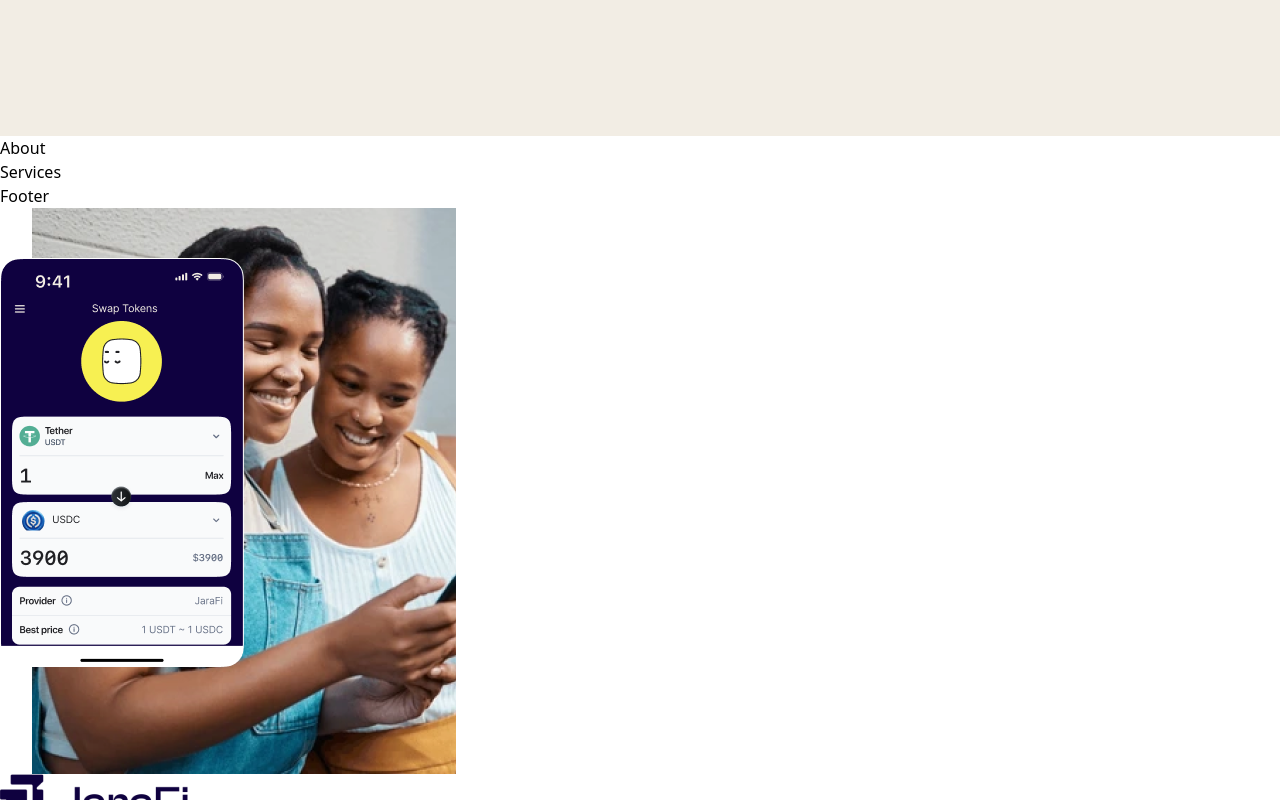
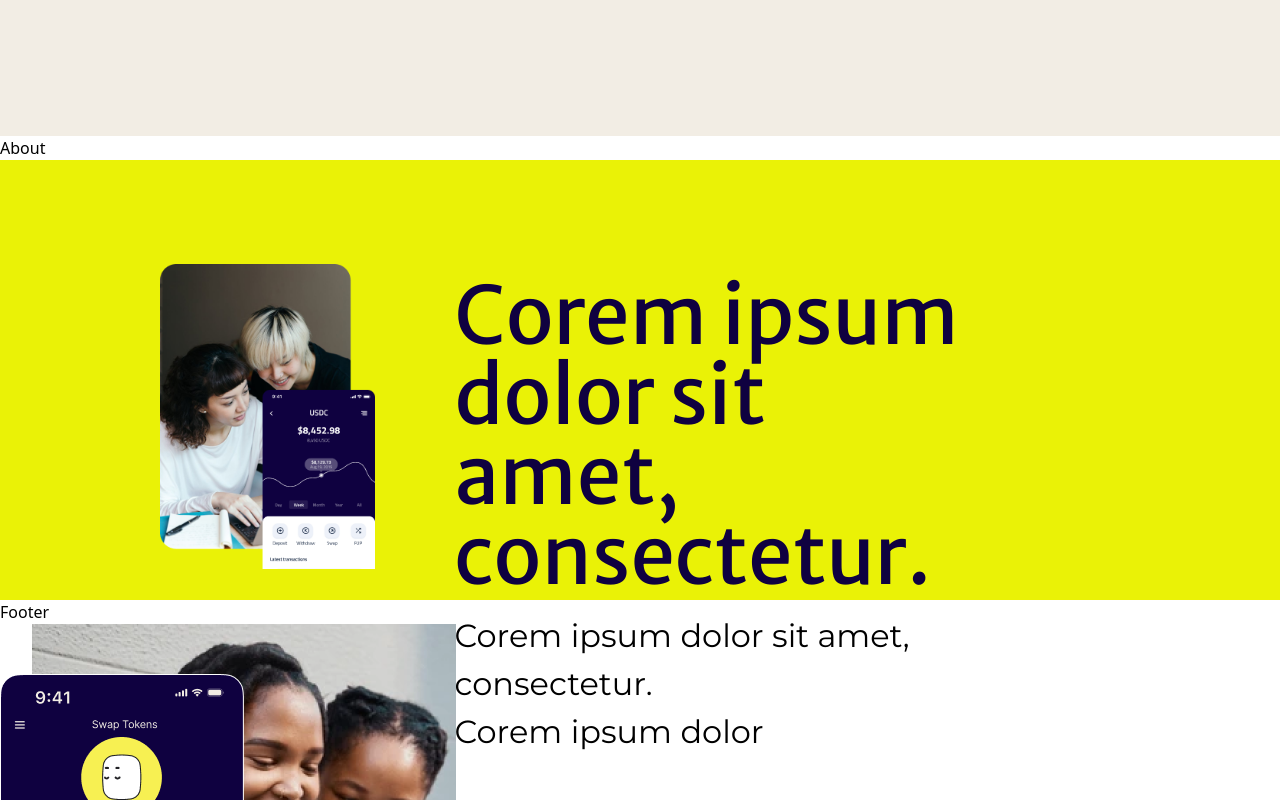
Before and after one commit to DevBigEazi/JaraFi_Landing_Page, a React (Vite) app: page / in a window 1280 px wide. Shown: the part 664-1464 px from the top of the page. Built offline with nearby package versions, Linux system fonts and the light colour scheme.

Commit message:
first commit

```diff
--- a/package.json
+++ b/package.json
@@ -11,7 +11,8 @@
   },
   "dependencies": {
     "react": "^18.3.1",
-    "react-dom": "^18.3.1"
+    "react-dom": "^18.3.1",
+    "react-router-dom": "^6.26.2"
   },
   "devDependencies": {
     "@eslint/js": "^9.9.0",
--- a/src/sections/Services.jsx
+++ b/src/sections/Services.jsx
@@ -1,5 +1,33 @@
+import { images } from "../constants";
+
 const Services = () => {
-  return <section>Services</section>;
+  return (
+    <section className="bg-[#EAF206] lg:h-[55vh] h-auto ">
+      <div className="flex flex-col lg:flex-row justify-between items-center lg:items-start lg:space-x-[5rem] px-4 lg:px-[5rem]">
+        {/* Image Section */}
+        <div className="lg:pt-[5rem] lg:ml-[5rem] max-md:order-last ">
+          <img
+            src={images.balanceDesktop}
+            alt="Balance Desktop"
+            className="md:mt-6"
+          />
+        </div>
+
+        {/* Text Section */}
+        <div className="lg:mt-[6rem] lg:mr-[5rem] text-center lg:text-left  lg:pr-[7rem]">
+          <h2 className="sm:text-[4rem] md:text-[4rem] lg:text-[5rem] leading-none text-[#0F0140] mb-[1rem] sm:font-MerriweatherSans sm:pt-5">
+            Corem ipsum dolor sit <br /> amet, consectetur.
+          </h2>
+          <p className="text-[14px] sm:font-montserrat sm:text-[2rem]">
+            Corem ipsum dolor sit amet, consectetur.
+          </p>
+          <p className="sm:font-montserrat sm:text-[2rem] sm:mb-7">
+            Corem ipsum dolor
+          </p>
+        </div>
+      </div>
+    </section>
+  );
 };
 
 export default Services;
```
Also changed, not shown: 2 other files (tests, documents, lock files or other folders).
